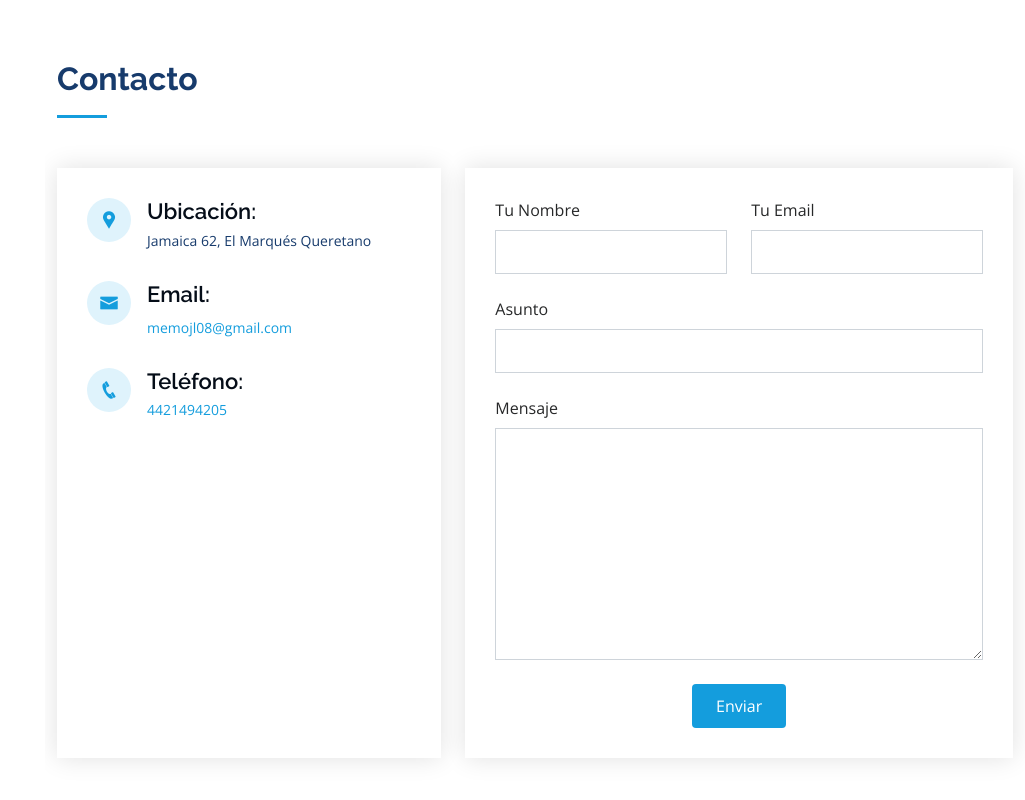
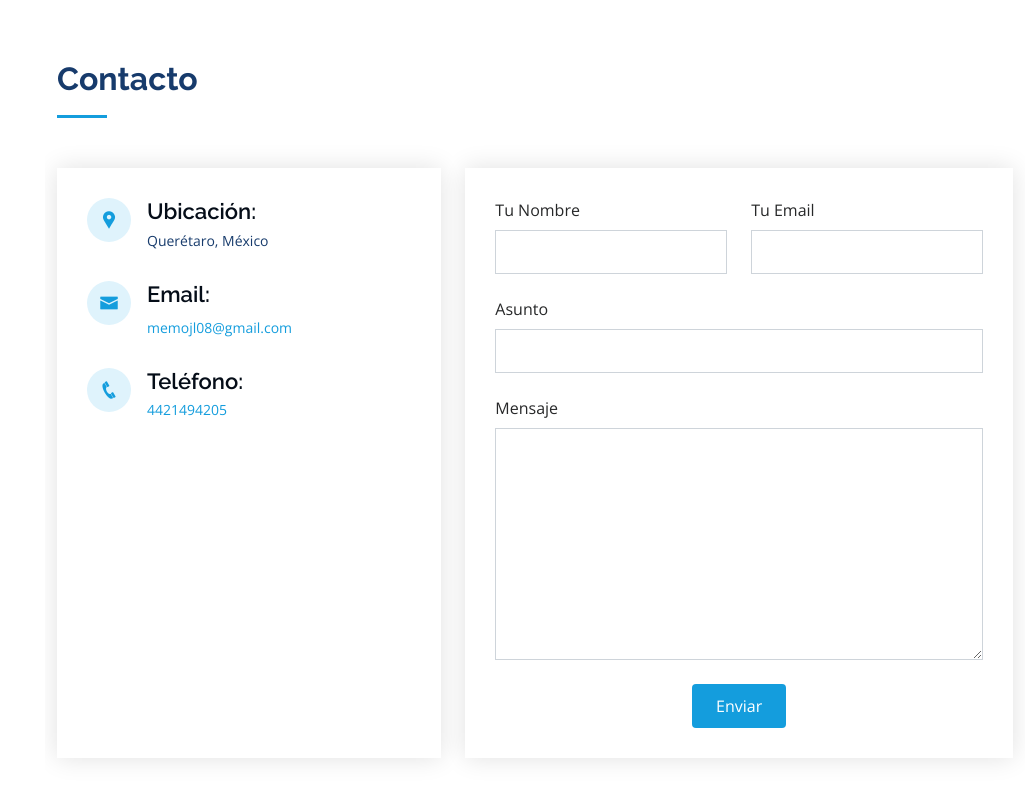
Before and after one commit to memojl/cv, a plain HTML site: page profile/index.html in a window 1280 px wide. Shown: the part 5673-6473 px from the top of the page, without its empty margins (255-1280 px from the left). Drawn offline with nearby package versions, Linux system fonts and the light colour scheme; no server answers.

Commit message:
Update Ubicacion

```diff
--- a/profile/index.html
+++ b/profile/index.html
@@ -766,7 +766,7 @@
               <div class="address">
                 <i class="icofont-google-map"></i>
                 <h4>Ubicación:</h4>
-                <p>Jamaica 62, El Marqués Queretano</p>
+                <p>Querétaro, México</p>
               </div>
 
               <div class="email">
```
